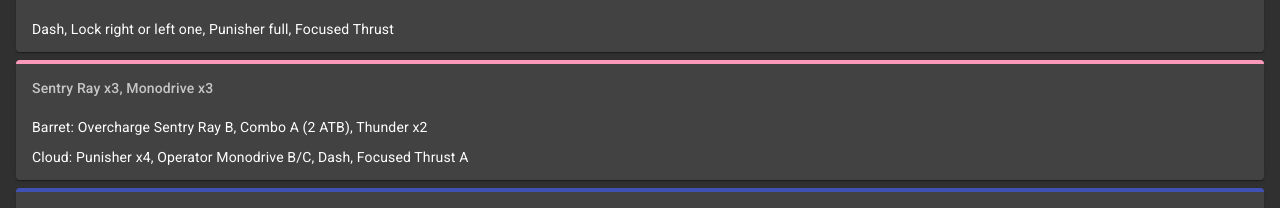
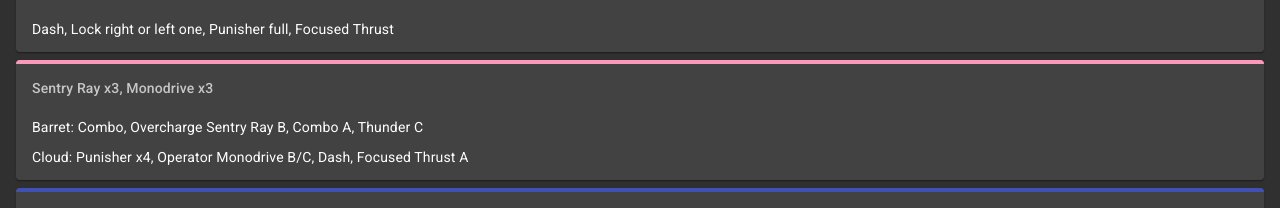
Before and after one commit to fhelwanger/ff7r-speedrun-notes, a React (Create React App) app: page / in a window 1280 px wide. Shown: the part 4982-5190 px from the top of the page. Built offline with nearby package versions, Linux system fonts and the light colour scheme.

Commit message:
Better barret 1st fight

```diff
--- a/src/routes/any-nmg-normal/Chapter1.tsx
+++ b/src/routes/any-nmg-normal/Chapter1.tsx
@@ -60,7 +60,7 @@ function Chapter1() {
       <Encounter
         enemies="Sentry Ray x3, Monodrive x3"
         instructions={[
-          "Barret: Overcharge Sentry Ray B, Combo A (2 ATB), Thunder x2",
+          "Barret: Combo, Overcharge Sentry Ray B, Combo A, Thunder C",
           "Cloud: Punisher x4, Operator Monodrive B/C, Dash, Focused Thrust A",
         ]}
       />
```
